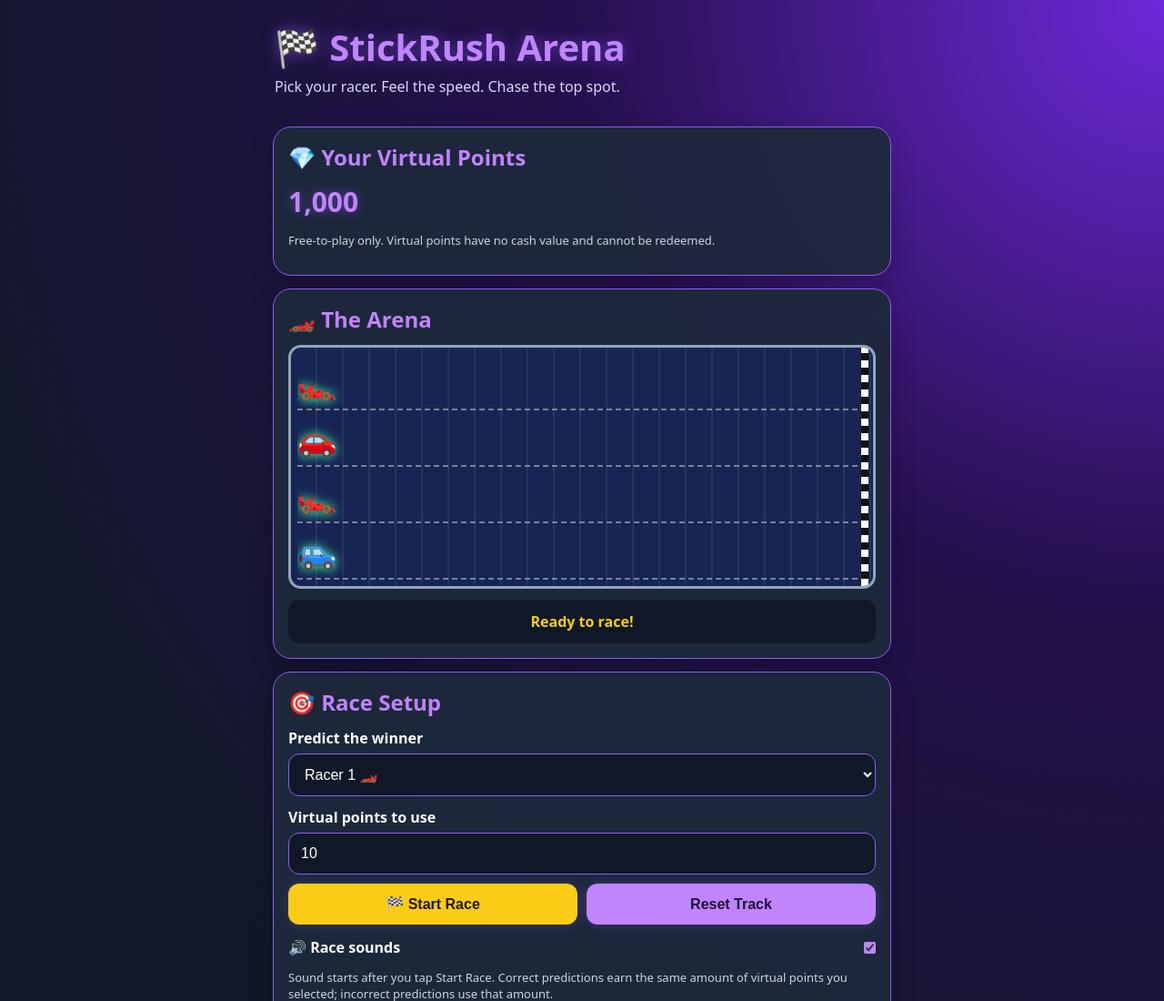
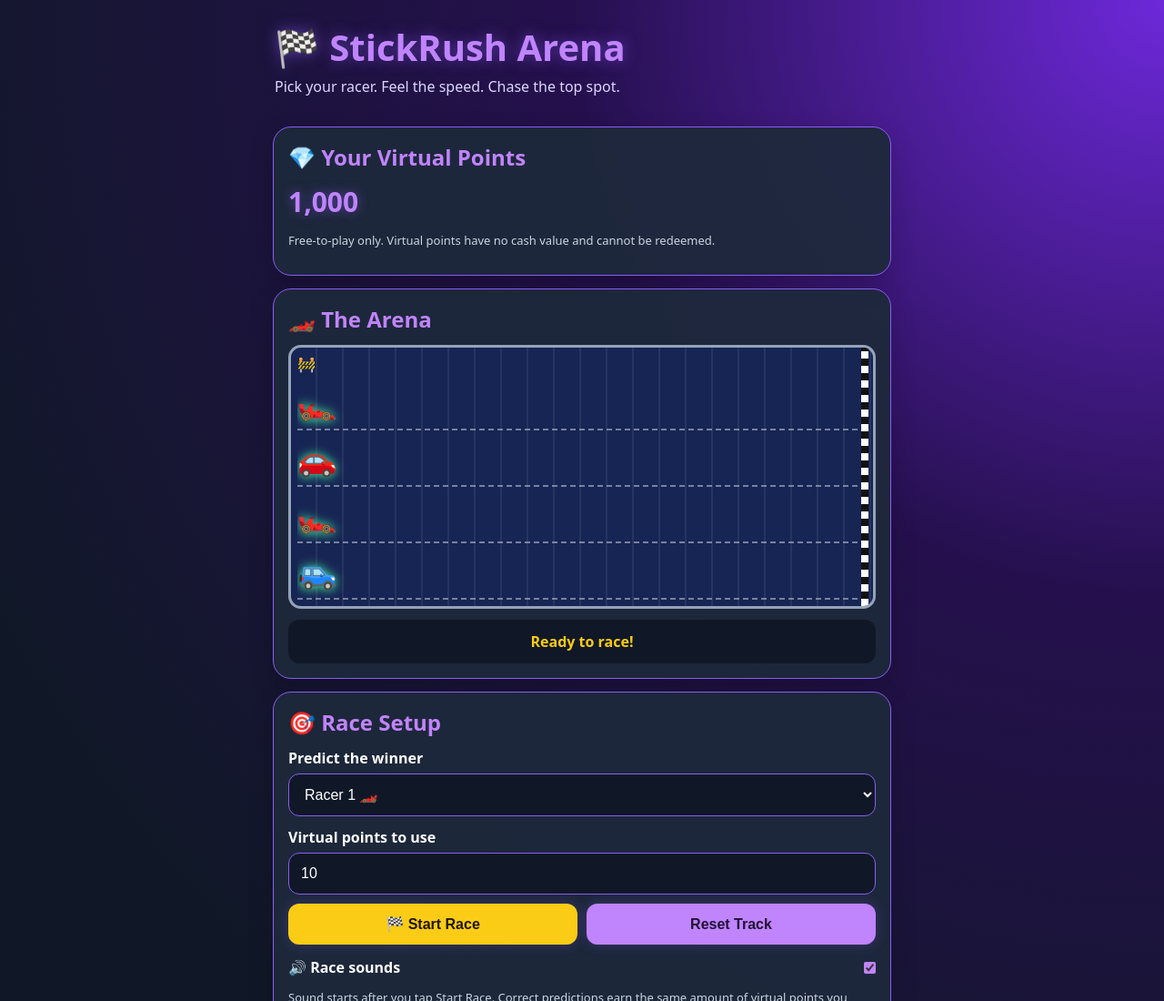
Before and after one commit to wisesyllas-byte/stickrush-arena-, a plain HTML site: page index.html in a window 1280 px wide. Shown: the top 1100 px of the page at 91% size. Drawn offline with Linux system fonts and the light colour scheme.

Commit message:
Update index.html

```diff
--- a/index.html
+++ b/index.html
@@ -49,6 +49,7 @@ footer{text-align:center;color:#ddd6fe;font-size:12px;padding:10px}
 <section class="panel">
 <h2>🏎️ The Arena</h2>
 <div class="track" id="track">
+  <div class="obstacle" id="obstacle">🚧</div>
 <div class="lane"><span class="racer" id="racer0">🏎️</span></div>
 <div class="lane"><span class="racer" id="racer1">🚗</span></div>
 <div class="lane"><span class="racer" id="racer2">🏎️</span></div>
```
